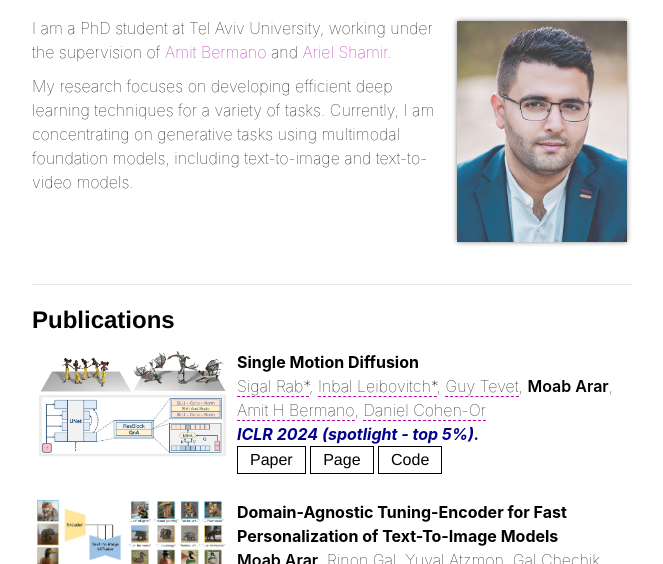
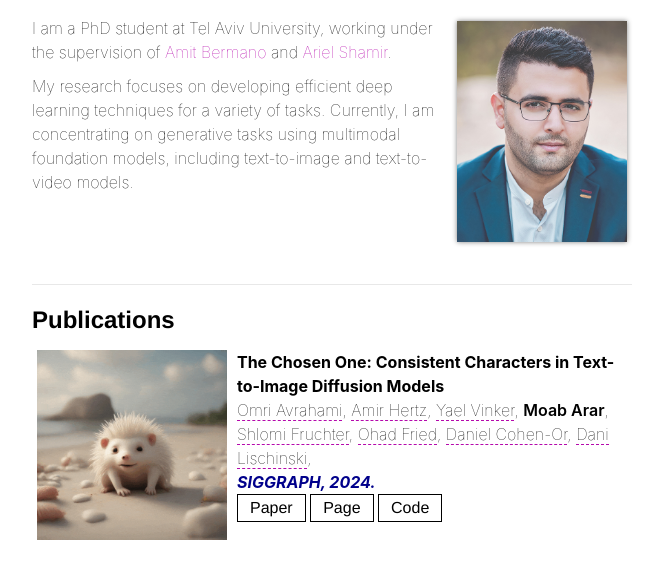
Before and after one commit to moabarar/moabarar.github.io, a plain HTML site: page index.html in a window 1280 px wide. Shown: the part 166-730 px from the top of the page, without its empty margins (308-971 px from the left). Drawn offline with nearby package versions, Linux system fonts and the light colour scheme; a script that the page names is missing; files whose address does not match are found by name.

Commit message:
the chosen one

```diff
--- a/index.html
+++ b/index.html
@@ -83,6 +83,67 @@
           </div>
 
           <ol class="bibliography">
+
+            <li>
+              <div class="img_row" style="height: 100%;">
+
+                <div class="col one ">
+                  <img src="/assets/img/the_chosen_one.gif" class="rounded z-depth-1" style="max-width: 100%;" alt="">
+                </div>
+
+                <div class="col two">
+
+
+                  <div id="avrahami2024chosen">
+
+                    <span class="title" style="font-weight: bold">The Chosen One: Consistent Characters in Text-to-Image Diffusion Models</span>
+                    <span class="author">
+                      <a href="https://omriavrahami.com/">Omri Avrahami</a>,
+
+                      <a href="https://amirhertz.github.io/" target="_blank"> Amir Hertz</a>,
+
+                      <a href="https://yael-vinker.github.io/website/"> Yael Vinker</a>,
+
+                      <b>Moab Arar</b>,
+
+                      <a href="https://shlomifruchter.github.io/" target="_blank"> Shlomi Fruchter</a>,
+
+                      <a href="https://www.ohadf.com/" target="_blank"> Ohad Fried</a>,
+
+                      <a href="https://danielcohenor.com/" target="_blank"> Daniel Cohen-Or</a>,
+
+                      <a href="https://www.cs.huji.ac.il/~danix/" target="_blank"> Dani Lischinski</a>,
+
+                    </span>
+
+                    <span class="periodical">
+                      <span class="links">
+
+                        <em style="font-weight: bold; color: #00008B;">SIGGRAPH, 2024.                        </em>
+
+
+                      </span>
+
+                    </span>
+
+
+                    <span class="links">
+
+                      <a class="btn button" href="https://arxiv.org/abs/2302.05905" target="_blank">Paper</a>
+
+
+                      <a class="btn button" href="https://sinmdm.github.io/SinMDM-page/" target="_blank">Page</a>
+
+                      <a class="btn button" href="https://github.com/SinMDM/SinMDM" target="_blank">Code</a>
+
+                    </span>
+
+                  </div>
+
+                </div>
+              </div>
+            </li>
+
 
             <li>
               <div class="img_row" style="height: 100%;">
```
Also changed, not shown: assets/img/the_chosen_one.gif (added).
